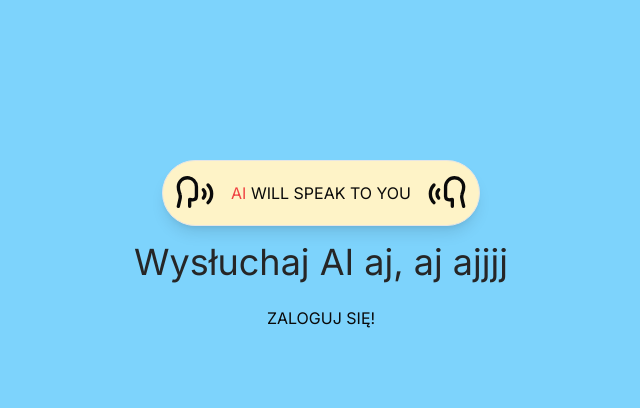
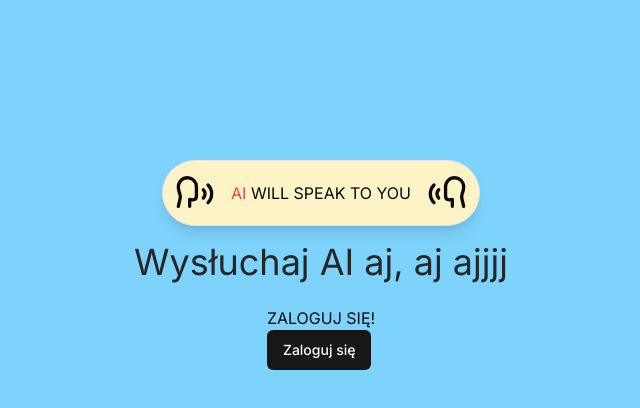
Before and after one commit to Elldrigar/na-regale, a Next.js app: page / in a window 1280 px wide. Shown: the top 408 px of the page, without its empty margins (319-959 px from the left). Built offline with nearby package versions, Linux system fonts and the light colour scheme; no server answers.

Commit message:
Add login button

```diff
--- a/app/(landing)/page.tsx
+++ b/app/(landing)/page.tsx
@@ -2,6 +2,8 @@ import { Speech } from 'lucide-react'
 import { getServerSession } from 'next-auth'
 import { authOptions } from '@/app/utils/auth'
 import LogoutButton from '@/components/auth/LogoutButton'
+import { Button } from '@/components/ui/button'
+import Link from 'next/link'
 
 const LandingPage = async () => {
     const session = await getServerSession(authOptions)
@@ -26,7 +28,13 @@ const LandingPage = async () => {
                         <LogoutButton />
                     </div>
                 ) : (
-                    <h1>ZALOGUJ SIĘ!</h1>
+                    <div>
+                        <h1>ZALOGUJ SIĘ!</h1>
+                        <Button asChild>
+                            <Link href='/auth'>Zaloguj się</Link>
+                        </Button>
+                    </div>
+
                 )}
             </div>
         </div>
```
